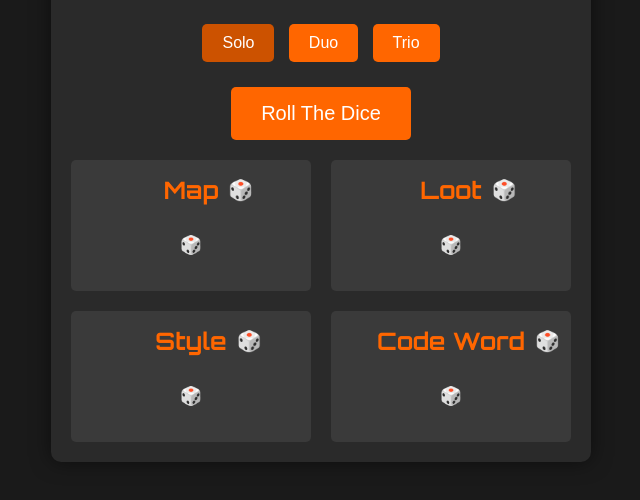
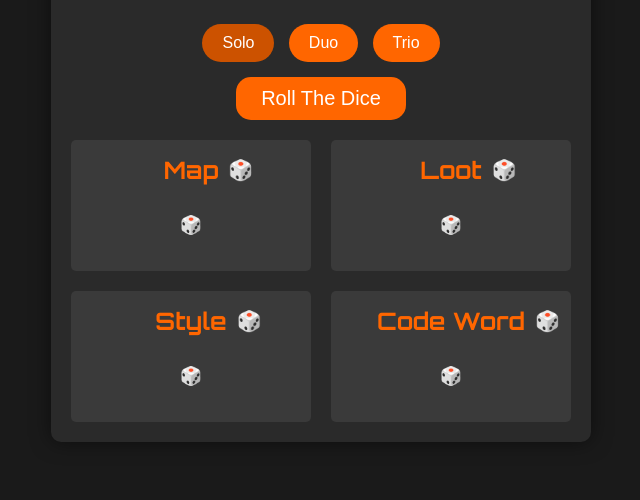
Before and after one commit to harrydbarnes/RaidersRoulette, a plain HTML site: page index.html in a window 1280 px wide. Shown: the part 100-600 px from the top of the page, without its empty margins (319-959 px from the left). Drawn offline with Linux system fonts and the light colour scheme.

Commit message:
Update button styles in style.css

```diff
--- a/style.css
+++ b/style.css
@@ -32,7 +32,7 @@ h1 {
     border: none;
     padding: 10px 20px;
     margin: 5px;
-    border-radius: 5px;
+    border-radius: 50px;
     cursor: pointer;
     font-size: 16px;
 }
@@ -45,9 +45,9 @@ h1 {
     background-color: #ff6600; /* Reverted color */
     color: #ffffff;
     border: none;
-    padding: 15px 30px;
-    margin-top: 20px;
-    border-radius: 5px;
+    padding: 10px 25px;
+    margin-top: 10px;
+    border-radius: 15px;
     cursor: pointer;
     font-size: 20px;
 }
```
